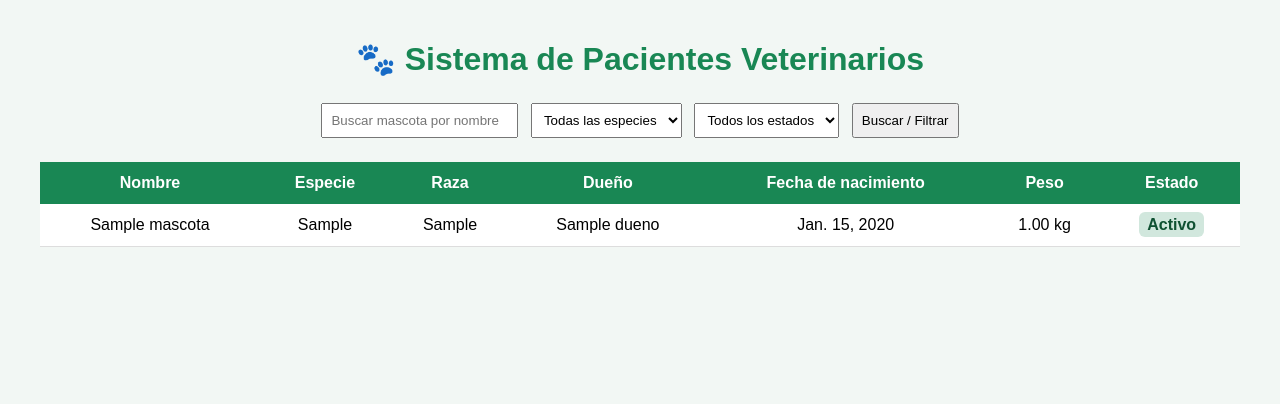
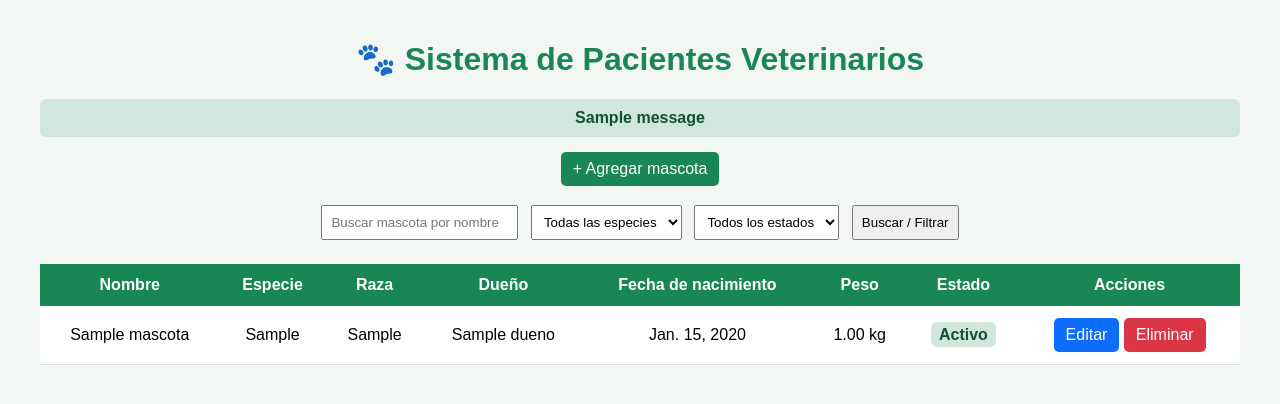
Before and after one commit to tringlie/backend-1, a Django app: page /pacientes/ in a window 1280 px wide. Shown: the top 404 px of the page. Run offline with Django 4.2, Linux system fonts and the light colour scheme; tables that the repository leaves empty hold one stand-in row (values such as "Sample post"); one stand-in notice (Sample message) is shown.

Commit message:
Implementa CRUD de mascotas con validaciones

```diff
--- a/pacientes/templates/pacientes/listar.html
+++ b/pacientes/templates/pacientes/listar.html
@@ -19,6 +19,43 @@
             text-align: center;
         }
 
+        .mensaje {
+            text-align: center;
+            color: #0f5132;
+            background-color: #d1e7dd;
+            padding: 10px;
+            border-radius: 6px;
+            margin-bottom: 15px;
+            font-weight: bold;
+        }
+
+        .acciones-superiores {
+            text-align: center;
+            margin-bottom: 15px;
+        }
+
+        .boton-agregar,
+        .boton-editar,
+        .boton-eliminar {
+            display: inline-block;
+            text-decoration: none;
+            padding: 8px 12px;
+            border-radius: 5px;
+            color: white;
+        }
+
+        .boton-agregar {
+            background-color: #198754;
+        }
+
+        .boton-editar {
+            background-color: #0d6efd;
+        }
+
+        .boton-eliminar {
+            background-color: #dc3545;
+        }
+
         form {
             margin-bottom: 20px;
             text-align: center;
@@ -29,6 +66,10 @@
         button {
             padding: 8px;
             margin: 4px;
+        }
+
+        button {
+            cursor: pointer;
         }
 
         table {
@@ -86,6 +127,23 @@
 <body>
 
     <h1>🐾 Sistema de Pacientes Veterinarios</h1>
+
+    {% if messages %}
+        {% for message in messages %}
+            <div class="mensaje">
+                {{ message }}
+            </div>
+        {% endfor %}
+    {% endif %}
+
+    <div class="acciones-superiores">
+        <a
+            href="{% url 'agregar_mascota' %}"
+            class="boton-agregar"
+        >
+            + Agregar mascota
+        </a>
+    </div>
 
     <form method="GET">
 
@@ -151,6 +209,7 @@
                 <th>Fecha de nacimiento</th>
                 <th>Peso</th>
                 <th>Estado</th>
+                <th>Acciones</th>
             </tr>
         </thead>
 
@@ -171,12 +230,28 @@
                             {{ mascota.estado_texto }}
                         </span>
                     </td>
+
+                    <td>
+                        <a
+                            href="{% url 'editar_mascota' mascota.id %}"
+                            class="boton-editar"
+                        >
+                            Editar
+                        </a>
+
+                        <a
+                            href="{% url 'eliminar_mascota' mascota.id %}"
+                            class="boton-eliminar"
+                        >
+                            Eliminar
+                        </a>
+                    </td>
                 </tr>
 
             {% empty %}
 
                 <tr>
-                    <td colspan="7">
+                    <td colspan="8">
                         No se encontraron mascotas.
                     </td>
                 </tr>
--- a/pacientes/urls.py
+++ b/pacientes/urls.py
@@ -1,6 +1,27 @@
 from django.urls import path
+
 from . import views
 
+
 urlpatterns = [
-    path('', views.listar_mascotas, name='listar_mascotas'),
+    path(
+        '',
+        views.listar_mascotas,
+        name='listar_mascotas',
+    ),
+    path(
+        'agregar/',
+        views.agregar_mascota,
+        name='agregar_mascota',
+    ),
+    path(
+        'editar/<int:mascota_id>/',
+        views.editar_mascota,
+        name='editar_mascota',
+    ),
+    path(
+        'eliminar/<int:mascota_id>/',
+        views.eliminar_mascota,
+        name='eliminar_mascota',
+    ),
 ]
--- a/pacientes/views.py
+++ b/pacientes/views.py
@@ -1,4 +1,7 @@
-from django.shortcuts import render
+from django.contrib import messages
+from django.shortcuts import get_object_or_404, redirect, render
+
+from .forms import MascotaForm
 from .models import Mascota
 
 
@@ -67,3 +70,101 @@ def listar_mascotas(request):
         'pacientes/listar.html',
         contexto,
     )
+
+
+def agregar_mascota(request):
+    if request.method == 'POST':
+        form = MascotaForm(
+            request.POST,
+            request.FILES,
+        )
+
+        if form.is_valid():
+            form.save()
+
+            messages.success(
+                request,
+                'Mascota registrada correctamente.'
+            )
+
+            return redirect('listar_mascotas')
+
+    else:
+        form = MascotaForm()
+
+    contexto = {
+        'form': form,
+    }
+
+    return render(
+        request,
+        'pacientes/agregar.html',
+        contexto,
+    )
+
+
+def editar_mascota(request, mascota_id):
+    mascota = get_object_or_404(
+        Mascota,
+        id=mascota_id,
+    )
+
+    if request.method == 'POST':
+        form = MascotaForm(
+            request.POST,
+            request.FILES,
+            instance=mascota,
+        )
+
+        if form.is_valid():
+            form.save()
+
+            messages.success(
+                request,
+                'Mascota actualizada correctamente.'
+            )
+
+            return redirect('listar_mascotas')
+
+    else:
+        form = MascotaForm(instance=mascota)
+
+    contexto = {
+        'form': form,
+        'mascota': mascota,
+    }
+
+    return render(
+        request,
+        'pacientes/editar.html',
+        contexto,
+    )
+
+
+def eliminar_mascota(request, mascota_id):
+    mascota = get_object_or_404(
+        Mascota,
+        id=mascota_id,
+    )
+
+    if request.method == 'POST':
+        nombre = mascota.nombre
+
+        mascota.delete()
+
+        messages.success(
+            request,
+            f'Mascota {nombre} eliminada correctamente.'
+        )
+
+        return redirect('listar_mascotas')
+
+    contexto = {
+        'mascota': mascota,
+    }
+
+    return render(
+        request,
+        'pacientes/eliminar.html',
+        contexto,
+    )
```
Also changed, not shown: pacientes/forms.py (added, +53 -0 lines), pacientes/templates/pacientes/agregar.html (added, +95 -0 lines), pacientes/templates/pacientes/editar.html (added, +96 -0 lines), pacientes/templates/pacientes/eliminar.html (added, +85 -0 lines).
